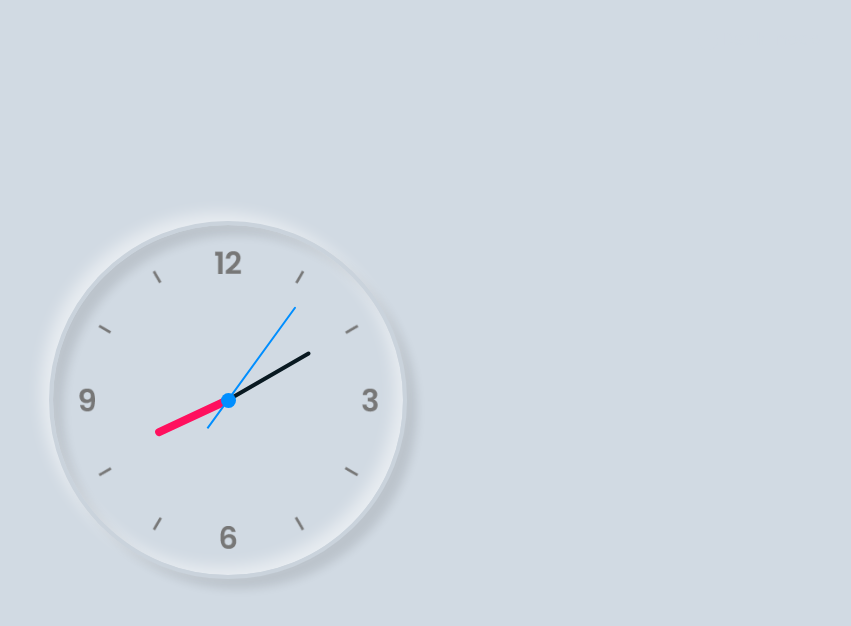
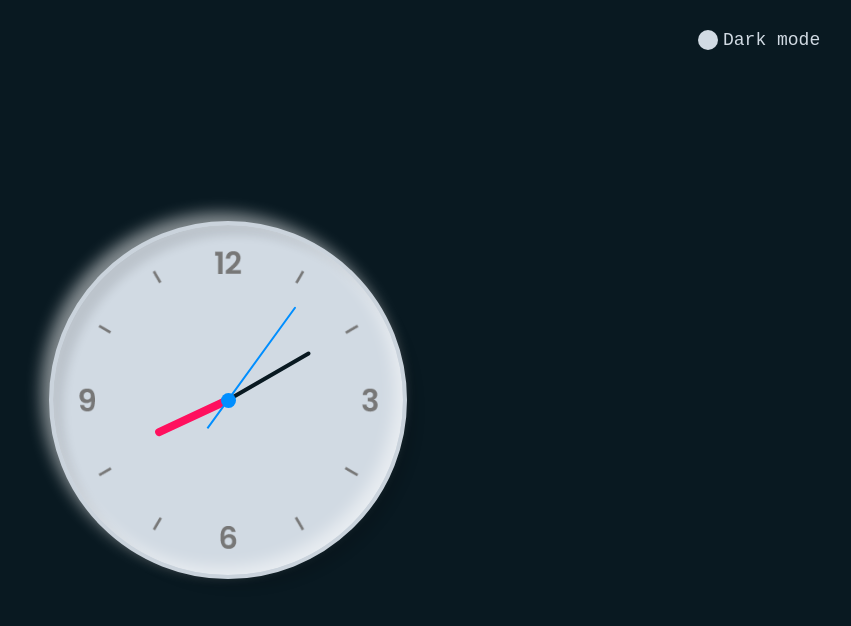
Before and after one commit to kofatol/clock, a React (Create React App) app: page / in a window 1280 px wide. Shown: the top 626 px of the page, without its empty margins (412-1263 px from the left). Built offline with nearby package versions, Linux system fonts and the light colour scheme.

Commit message:
theme switching logic added to App component

```diff
--- a/src/App.tsx
+++ b/src/App.tsx
@@ -13,8 +13,10 @@ const App: React.FC = () => {
   };
 
   return (
-    // <div className="App App_dark">
-    <div className="App App_light">
+    <div
+      className={`App
+      ${isLightMode ? "App_light" : "App_dark"}`}
+    >
       <AppContext.Provider value={{ isLightMode }}>
         <ThemeSwitcher onClick={onThemeChange} />
         <Clock />
```
